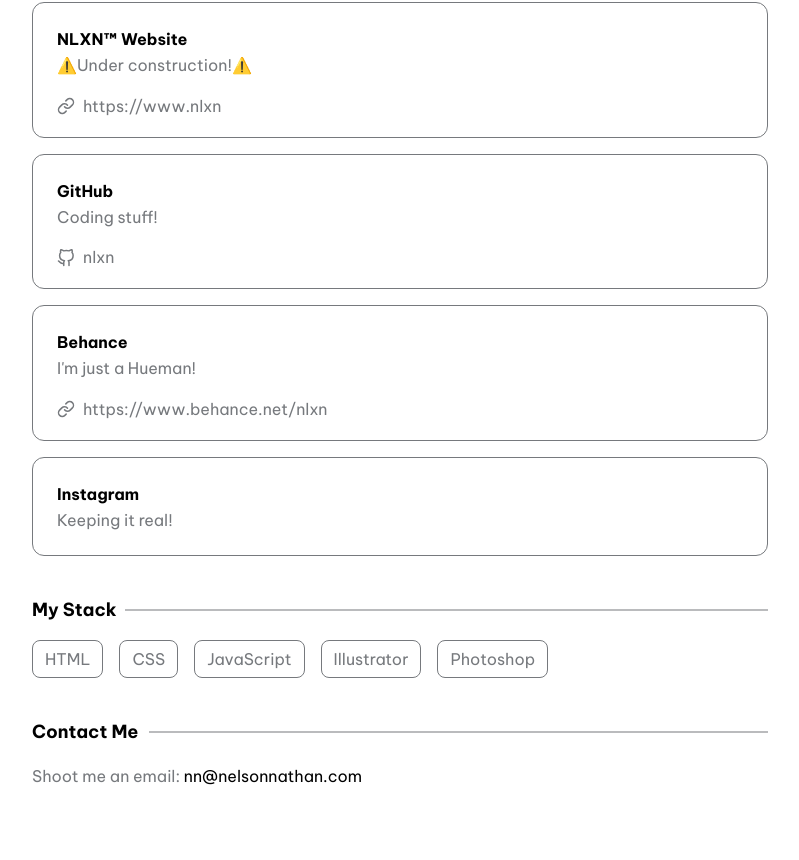
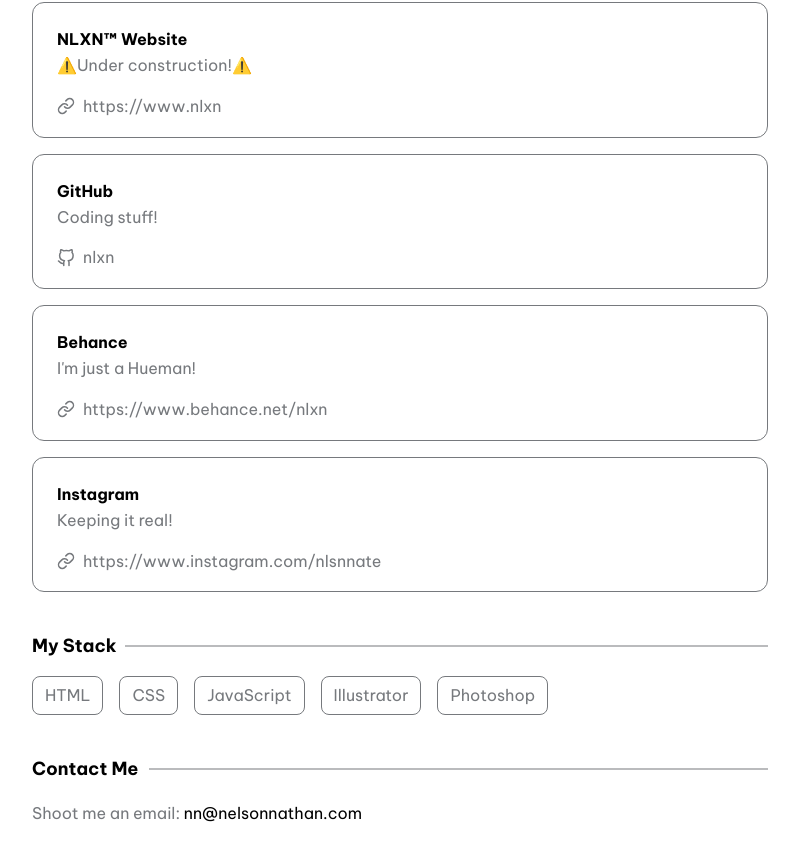
Before and after one commit to nlxn/profilio, a Next.js app: page / in a window 1280 px wide. Shown: the part 434-1294 px from the top of the page, without its empty margins (240-1039 px from the left). Built offline with nearby package versions, Linux system fonts and the light colour scheme.

Commit message:
Update config.js

```diff
--- a/data/config.js
+++ b/data/config.js
@@ -30,7 +30,7 @@ export const projects = {
     {
       title: 'Instagram',
       description: 'Keeping it real!',
-      instagram: 'nlsnnate'
+      link: 'https://www.instagram.com/nlsnnate'
     }
   ]
 };
```
